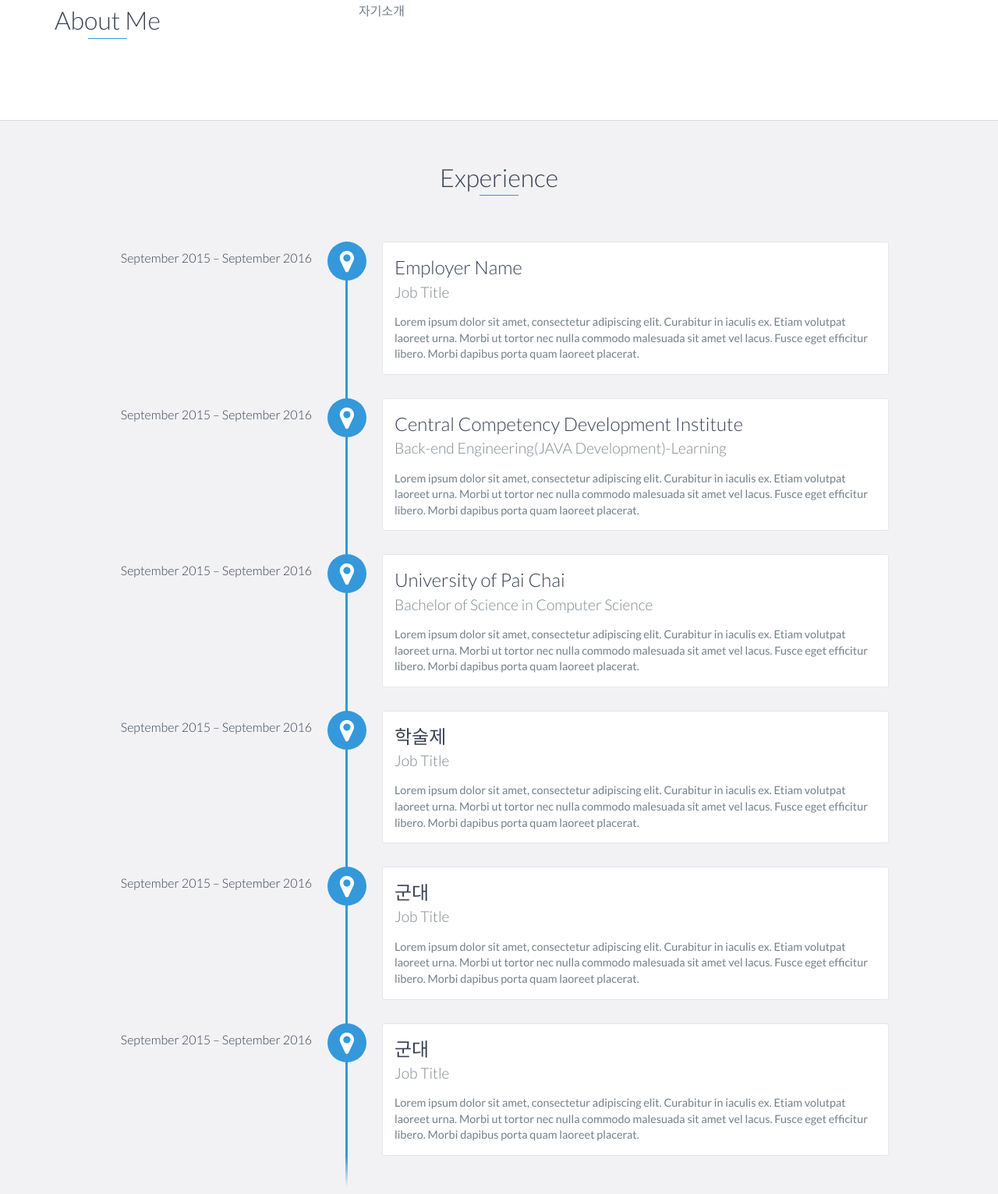
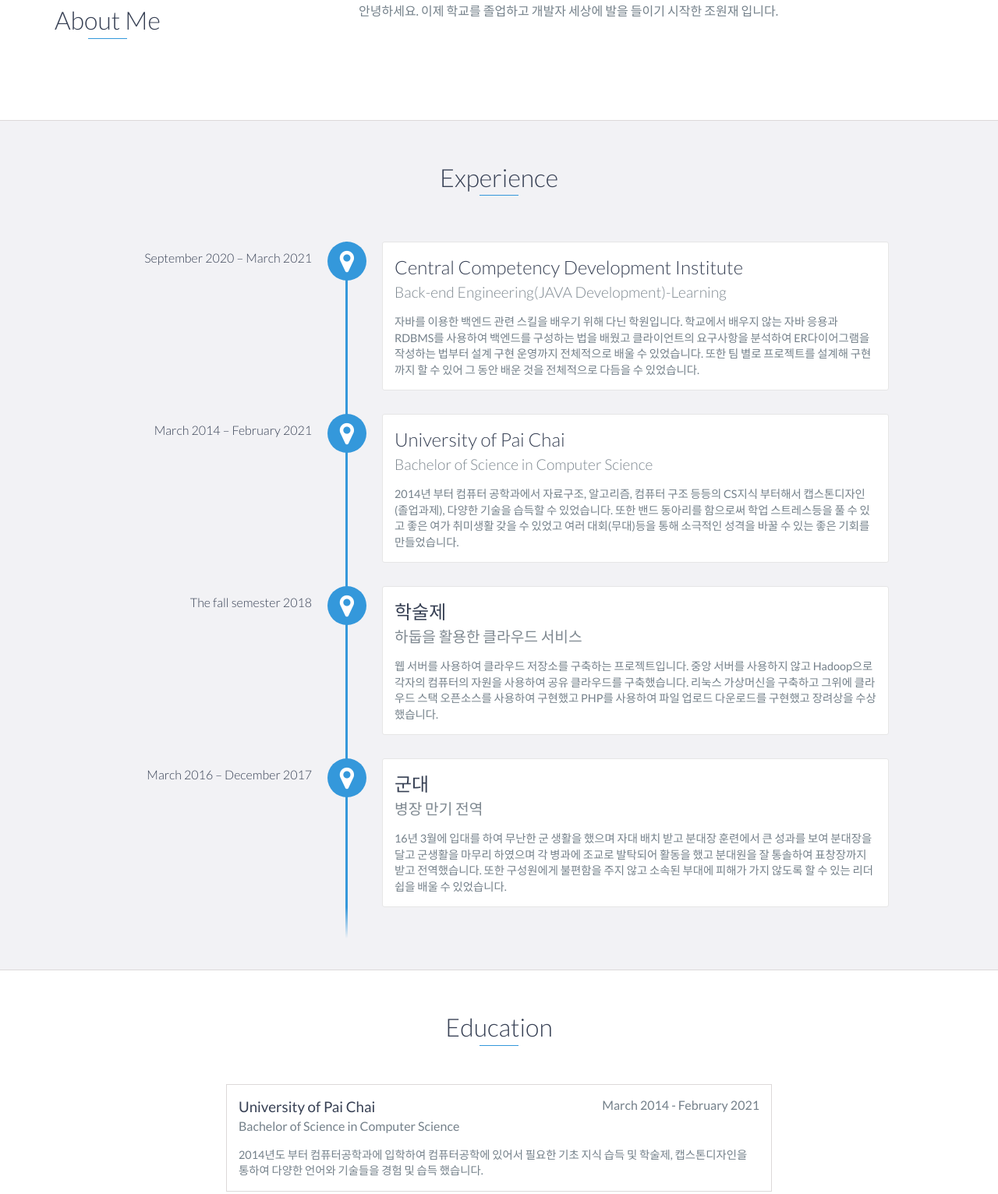
Before and after one commit to Chowonjae/Chowonjae.github.io, a website: page index.html in a window 1280 px wide. Shown: the part 672-2204 px from the top of the page at 78% size. Drawn offline with nearby package versions, Linux system fonts and the light colour scheme.

Commit message:
Experience 구성 완료

```diff
--- a/index.html
+++ b/index.html
@@ -82,7 +82,10 @@
                 </div>
                 <div class="col-md-8">
                     <p>
-                        자기소개
+                        <!-- <textarea style="width: 100%; height: auto; text-align: left; border-style: ; resize: none;">
+                            안녕하세요. 이제 학교를 졸업하고 개발자 세상에 발을 들이기 시작한 조원재 입니다.
+                        </textarea> -->
+                        안녕하세요. 이제 학교를 졸업하고 개발자 세상에 발을 들이기 시작한 조원재 입니다.
                     </p>
                 </div>
             </div>
@@ -93,53 +96,53 @@
     <div id="experience" class="background-alt undraging">
         <h2 class="heading">Experience</h2>
         <div id="experience-timeline">
-            <div data-date="September 2015 – September 2016">
+            <!-- <div data-date="September 2015 – September 2016">
                 <h3>Employer Name</h3>
                 <h4>Job Title</h4>
                 <p>
                     Lorem ipsum dolor sit amet, consectetur adipiscing elit. Curabitur in iaculis ex. Etiam volutpat laoreet urna. Morbi ut tortor nec nulla commodo malesuada sit amet vel lacus. Fusce eget efficitur libero. Morbi dapibus porta quam laoreet placerat.
                 </p>
-            </div>
+            </div> -->
 
-            <div data-date="September 2015 – September 2016">
+            <div data-date="September 2020 – March 2021">
                 <h3>Central Competency Development Institute</h3>
                 <h4>Back-end Engineering(JAVA Development)-Learning</h4>
                 <p>
-                    Lorem ipsum dolor sit amet, consectetur adipiscing elit. Curabitur in iaculis ex. Etiam volutpat laoreet urna. Morbi ut tortor nec nulla commodo malesuada sit amet vel lacus. Fusce eget efficitur libero. Morbi dapibus porta quam laoreet placerat.
+                    자바를 이용한 백엔드 관련 스킬을 배우기 위해 다닌 학원입니다. 학교에서 배우지 않는 자바 응용과 RDBMS를 사용하여 백엔드를 구성하는 법을 배웠고 클라이언트의 요구사항을 분석하여 ER다이어그램을 작성하는 법부터 설계 구현 운영까지 전체적으로 배울 수 있었습니다. 또한 팀 별로 프로젝트를 설계해 구현까지 할 수 있어 그 동안 배운 것을 전체적으로 다듬을 수 있었습니다.
                 </p>
             </div>
 
-            <div data-date="September 2015 – September 2016">
+            <div data-date="March 2014 – February 2021">
                 <h3>University of Pai Chai</h3>
                 <h4>Bachelor of Science in Computer Science</h4>
                 <p>
-                    Lorem ipsum dolor sit amet, consectetur adipiscing elit. Curabitur in iaculis ex. Etiam volutpat laoreet urna. Morbi ut tortor nec nulla commodo malesuada sit amet vel lacus. Fusce eget efficitur libero. Morbi dapibus porta quam laoreet placerat.
+                    2014년 부터 컴퓨터 공학과에서 자료구조, 알고리즘, 컴퓨터 구조 등등의 CS지식 부터해서 캡스톤디자인(졸업과제), 다양한 기술을 습득할 수 있었습니다. 또한 밴드 동아리를 함으로써 학업 스트레스등을 풀 수 있고 좋은 여가 취미생활 갖을 수 있었고 여러 대회(무대)등을 통해 소극적인 성격을 바꿀 수 있는 좋은 기회를 만들었습니다.
                 </p>
             </div>
 
-            <div data-date="September 2015 – September 2016">
+            <div data-date="The fall semester 2018">
                 <h3>학술제</h3>
-                <h4>Job Title</h4>
+                <h4>하둡을 활용한 클라우드 서비스</h4>
                 <p>
-                    Lorem ipsum dolor sit amet, consectetur adipiscing elit. Curabitur in iaculis ex. Etiam volutpat laoreet urna. Morbi ut tortor nec nulla commodo malesuada sit amet vel lacus. Fusce eget efficitur libero. Morbi dapibus porta quam laoreet placerat.
+                    웹 서버를 사용하여 클라우드 저장소를 구축하는 프로젝트입니다. 중앙 서버를 사용하지 않고 Hadoop으로 각자의 컴퓨터의 자원을 사용하여 공유 클라우드를 구축했습니다. 리눅스 가상머신을 구축하고 그위에 클라우드 스택 오픈소스를 사용하여 구현했고 PHP를 사용하여 파일 업로드 다운로드를 구현했고 장려상을 수상했습니다.
                 </p>
             </div>
 
-            <div data-date="September 2015 – September 2016">
+            <div data-date="March 2016 – December 2017">
+                <h3>군대</h3>
+                <h4>병장 만기 전역</h4>
+                <p>
+                    16년 3월에 입대를 하여 무난한 군 생활을 했으며 자대 배치 받고 분대장 훈련에서 큰 성과를 보여 분대장을 달고 군생활을 마무리 하였으며 각 병과에 조교로 발탁되어 활동을 했고 분대원을 잘 통솔하여 표창장까지 받고 전역했습니다. 또한 구성원에게 불편함을 주지 않고 소속된 부대에 피해가 가지 않도록 할 수 있는 리더쉽을 배울 수 있었습니다.
+                </p>
+            </div>
+
+            <!-- <div data-date="September 2015 – September 2016">
                 <h3>군대</h3>
                 <h4>Job Title</h4>
                 <p>
                     Lorem ipsum dolor sit amet, consectetur adipiscing elit. Curabitur in iaculis ex. Etiam volutpat laoreet urna. Morbi ut tortor nec nulla commodo malesuada sit amet vel lacus. Fusce eget efficitur libero. Morbi dapibus porta quam laoreet placerat.
                 </p>
-            </div>
-
-            <div data-date="September 2015 – September 2016">
-                <h3>군대</h3>
-                <h4>Job Title</h4>
-                <p>
-                    Lorem ipsum dolor sit amet, consectetur adipiscing elit. Curabitur in iaculis ex. Etiam volutpat laoreet urna. Morbi ut tortor nec nulla commodo malesuada sit amet vel lacus. Fusce eget efficitur libero. Morbi dapibus porta quam laoreet placerat.
-                </p>
-            </div>
+            </div> -->
         </div>
     </div>
     <!-- End #experience -->
```
